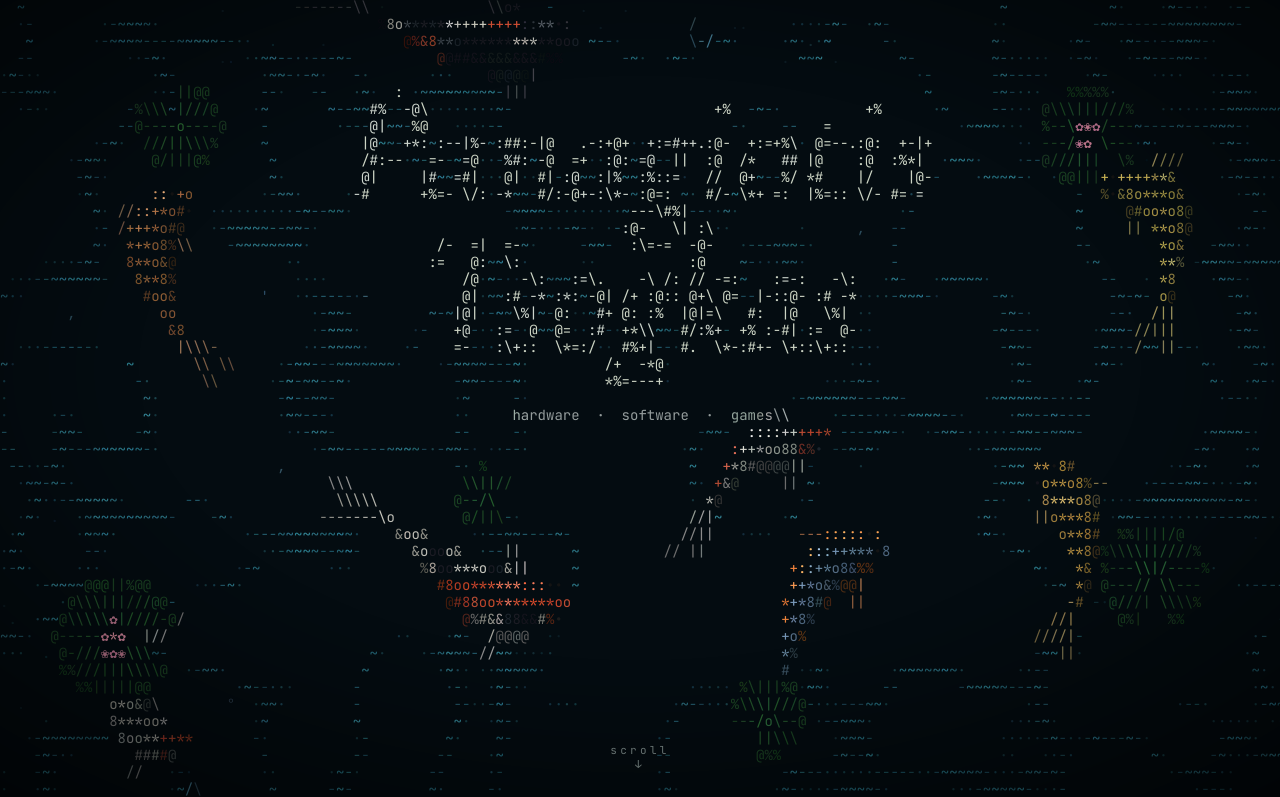
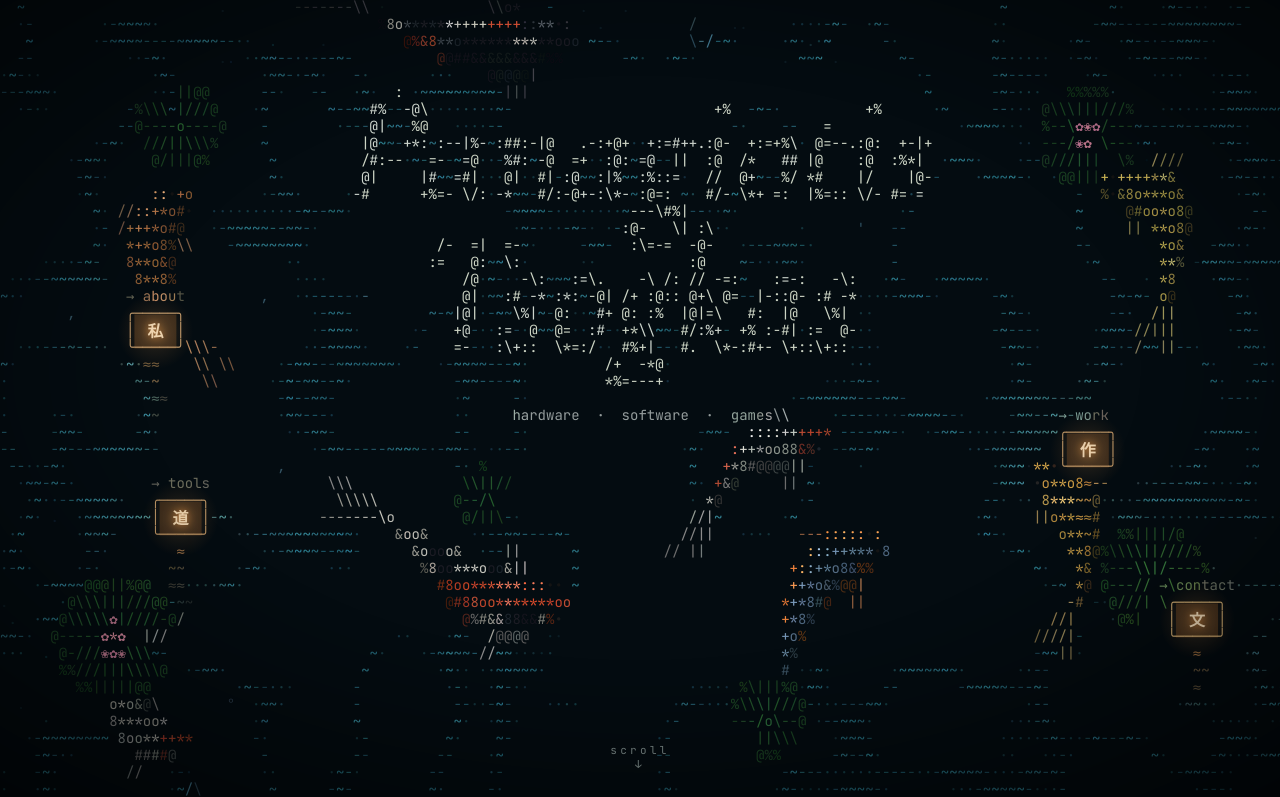
Before and after one commit to PANAGIVTHS/Pond-In-The-Rain, a plain HTML site: page Lantern Pond/index.html in a window 1280 px wide. Shown: the top 797 px of the page. Drawn offline with nearby package versions, Linux system fonts and the light colour scheme; animation ran at ten frames a second.

Commit message:
Lanterns as a floating map of the site
One lantern per section floats in the side margins; clicking one glides
to its section. Koi bump them as they pass.

```diff
--- a/Lantern Pond/index.html
+++ b/Lantern Pond/index.html
@@ -15,7 +15,7 @@
 <a id="nav" href="#top">Panagiotis Tsogkas</a>
 
 <!-- ============================ PAGE CONTENT: edit me ============================
-     Each <section> is a part of the page; its id is what the links point to.
+     Each <section> is a part of the page; its id is what the lanterns and links point to.
      ================================================================================== -->
 <main id="page">
   <div class="hero" id="top"><div class="scrollcue">scroll<br>↓</div></div>
@@ -79,6 +79,7 @@
 <script src="js/grid.js"></script>
 <script src="js/title.js"></script>
 <script src="js/koi.js"></script>
+<script src="js/lanterns.js"></script>
 <script src="js/state.js"></script>
 <script src="js/page-link.js"></script>
 <script src="js/input.js"></script>
--- a/Lantern Pond/js/config.js
+++ b/Lantern Pond/js/config.js
@@ -11,4 +11,12 @@ const CONFIG = {
   // how the name is drawn: "ascii" (classic density ramp) or "soft" (shaded blocks)
   titleStyle: "ascii",
   fishCount: 8,
+
+  // the lanterns are a floating map: clicking one glides to its section
+  lanterns: [
+    { kanji: "私", label: "about",   target: "about" },
+    { kanji: "作", label: "work",    target: "projects" },
+    { kanji: "道", label: "tools",   target: "tools" },
+    { kanji: "文", label: "contact", target: "contact" },
+  ],
 };
--- a/Lantern Pond/js/grid.js
+++ b/Lantern Pond/js/grid.js
@@ -18,6 +18,7 @@ let SC;            // scale relative to a 14px font: sizes and speeds are multip
 // ---- per-cell layers (index = row * COLS + col), rebuilt every frame ----
 let cellGlyph, cellR, cellG, cellB;      // final character + colour
 let rippleStrength, rippleGlyph;         // strongest ripple ring in the cell + its character
+let lanternGlow;                         // warm light from lanterns
 let koiShadow;                           // koi shadow on the floor / dark rim around a body
 let causticNet;                          // the moving net of light on the water
 let koiDepth, koiGlyph, koiR, koiG, koiB; // koi layer (depth -1 = no koi here)
@@ -47,6 +48,7 @@ function resize() {
   cellB = new Float32Array(N);
   rippleStrength = new Float32Array(N);
   rippleGlyph = new Array(N);
+  lanternGlow = new Float32Array(N);
   koiShadow = new Float32Array(N);
   causticNet = new Float32Array(N);
   koiDepth = new Float32Array(N);
@@ -57,6 +59,13 @@ function resize() {
 
   buildTitle();
   placePads();
+  // nav lanterns get new homes in the side margins
+  lanterns.forEach((L, i) => {
+    if (L.kind !== "nav") return;
+    [L.homeX, L.homeY] = lanternHome(i);
+    L.x = clamp(L.x, 40, W - 40);
+    L.y = clamp(L.y, 40, H - 40);
+  });
 }
 
 /** cell index of a point in px, or -1 if it's off the grid */
--- a/Lantern Pond/js/input.js
+++ b/Lantern Pond/js/input.js
@@ -1,7 +1,7 @@
 /* =============================================================================
-   Input: the water.
+   Input: the water and the lanterns.
    On the water: move = a small wake, click = a ripple that scares koi,
-   right-click / long-press = food.
+   right-click / long-press = food, click a lantern = go to its section.
    ============================================================================= */
 
 /** koi within radius of (x, y) dart away for `time` seconds */
@@ -33,25 +33,43 @@ function poke(x, y) {
   scare(x, y, 190 * SC, 0.9);
 }
 
+/** a lantern was clicked: it rings and the page goes to its section */
+function openLantern(L) {
+  L.intensity = 2.6;
+  addRipple(L.x, L.y, 90 * SC, 1, 55);
+  const el = $(L.info.target);
+  if (el) el.scrollIntoView({ behavior: "smooth", block: "start" });
+}
+
 // ---- the water itself
 canvas.addEventListener("contextmenu", e => e.preventDefault());
 canvas.addEventListener("pointermove", e => {
   pointer.x = e.clientX;
   pointer.y = e.clientY;
+  hovered = lanternAt(pointer.x, pointer.y);
+  canvas.style.cursor = hovered ? "pointer" : "default";
   const w = pointer.lastWake; // a small wake every so often as the pointer moves
   if (Math.hypot(pointer.x - w.x, pointer.y - w.y) > 34 * SC && t - w.t > 0.09) {
     w.x = pointer.x;
     w.y = pointer.y;
     w.t = t;
-    addRipple(pointer.x, pointer.y, 24 * SC, 0.38, 34);
+    if (!hovered) addRipple(pointer.x, pointer.y, 24 * SC, 0.38, 34);
   }
   if (pressTimer) {
     clearTimeout(pressTimer);
     pressTimer = null;
   }
 });
+canvas.addEventListener("pointerleave", () => {
+  hovered = null;
+});
 canvas.addEventListener("pointerdown", e => {
   const x = e.clientX, y = e.clientY;
+  const L = lanternAt(x, y);
+  if (L) {
+    openLantern(L);
+    return;
+  }
   if (e.button === 2) {
     feed(x, y);
     return;
--- /dev/null
+++ b/Lantern Pond/js/lanterns.js
@@ -0,0 +1,74 @@
+/* =============================================================================
+   Lanterns: the floating map of the site, one per section.
+   ============================================================================= */
+
+let lanterns = [];
+
+/** half the width of the page's content column: lanterns live outside it, in the side margins */
+const contentHalfWidth = () => Math.min(760, W * 0.9) / 2;
+
+/** lantern i's resting place: alternating left / right margins, spread down the screen */
+function lanternHome(i) {
+  const n = CONFIG.lanterns.length, margin = Math.max(70, (W - 2 * contentHalfWidth()) / 4);
+  return [i % 2 ? W - margin : margin, H * (0.42 + (0.46 * (i + 0.5)) / n)];
+}
+
+function makeLantern(info, kind, x, y, extra) {
+  return {
+    info,          // { kanji, label, target }
+    kind,          // "nav": a map lantern
+    x, y,
+    homeX: 0, homeY: 0,
+    vx: 0, vy: 0,
+    phase: rnd(0, 6), // flicker
+    state: "float",
+    hover: 0,         // 0..1, eases toward 1 while the pointer is on it
+    intensity: 1,     // brighter for a moment after it's clicked
+    ...extra,
+  };
+}
+
+function makeLanterns() {
+  lanterns = CONFIG.lanterns.map((info, i) => {
+    const [x, y] = lanternHome(i);
+    return makeLantern(info, "nav", x, y, { homeX: x, homeY: y });
+  });
+}
+
+/** the floating lantern under a point, if any */
+const lanternAt = (x, y) =>
+  lanterns.find(L => L.state === "float" && Math.abs(x - L.x) < 4.2 * CW && Math.abs(y - L.y) < 2 * CH) || null;
+
+function updateLanterns(dt) {
+  lanterns.forEach((L, i) => {
+    L.phase += dt;
+    L.hover = lerp(L.hover, hovered === L ? 1 : 0, 1 - Math.exp(-dt * 8));
+
+    if (L.intensity > 1) L.intensity = Math.max(1, L.intensity - dt * 1.2);
+    // drift on a slow current and spring gently home
+    L.vx += ((noise(L.x * 0.004, t * 0.06 + i * 7) - 0.5) * 14 + (L.homeX - L.x) * 0.03) * dt;
+    L.vy += ((noise(L.y * 0.004 + 5, t * 0.06 + i * 3) - 0.5) * 10 + (L.homeY - L.y) * 0.03) * dt;
+    // koi bump it as they pass (bumps toward the middle barely count)
+    for (const f of fish) {
+      const h = f.nodes[0];
+      if (Math.hypot(h.x - L.x, h.y - L.y) < 38 * SC) {
+        const px = Math.cos(f.heading), k = px * (L.x < W / 2 ? -1 : 1) < 0 ? 0.015 : 0.05;
+        L.vx += px * f.speed * k * dt * 10;
+        L.vy += Math.sin(f.heading) * f.speed * k * 0.6 * dt * 10;
+      }
+    }
+    // lanterns keep a little apart
+    for (const o of lanterns) {
+      if (o === L || o.state !== "float") continue;
+      const d = Math.hypot(L.x - o.x, L.y - o.y);
+      if (d < 90 * SC && d > 0) {
+        L.vx += ((L.x - o.x) / d) * 8 * dt;
+        L.vy += ((L.y - o.y) / d) * 8 * dt;
+      }
+    }
+    L.vx *= Math.exp(-dt * 0.9);
+    L.vy *= Math.exp(-dt * 0.9);
+    L.x = clamp(L.x + L.vx * dt * 10, 50, W - 50);
+    L.y = clamp(L.y + L.vy * dt * 10, 60, H - 60);
+  });
+}
--- a/Lantern Pond/js/main.js
+++ b/Lantern Pond/js/main.js
@@ -13,6 +13,7 @@ function frame(now) {
 }
 
 resize();
+makeLanterns();
 spawnKoi();
 addEventListener("resize", resize);
 if (document.fonts && document.fonts.ready) document.fonts.ready.then(resize); // re-measure once the web fonts arrive
--- a/Lantern Pond/js/render.js
+++ b/Lantern Pond/js/render.js
@@ -1,9 +1,9 @@
 /* =============================================================================
    Rendering. Each frame, in order:
-   1. light layers: the caustic net and ripple rings
+   1. light layers: the caustic net, ripple rings, lantern glow
    2. koi, deepest first, into the koi layer
    3. composite: every cell becomes koi or water, plus ripples and light
-   4. things on the surface: lily pads, the name, rain, food
+   4. things on the surface: lily pads, the name, rain, food, lanterns
    5. paint: one character per cell onto the canvas
    ============================================================================= */
 
@@ -15,12 +15,14 @@ const LIGHT_DIR = (() => {    // light from the upper left
 
 function render() {
   rippleStrength.fill(0);
+  lanternGlow.fill(0);
   koiShadow.fill(0);
   koiDepth.fill(-1);
   const aspect = CH / CW, scrollRows = scrollPix / CH;
 
   drawCaustics(aspect, scrollRows);
   drawRipples();
+  drawLanternGlow();
   fish.sort((a, b) => a.depth - b.depth); // deep koi first
   for (const f of fish) stampKoi(f);
   composite(aspect, scrollRows);
@@ -28,7 +30,8 @@ function render() {
   drawPads();
   drawTitle();
   drawSurfaceBits();
-  paint();
+  const lanternSprites = drawLanterns();
+  paint(lanternSprites);
 }
 
 /** the moving net of light on the water: bright where two drifting noise fields meet */
@@ -62,6 +65,23 @@ function drawRipples() {
         if (s > rippleStrength[k]) {
           rippleStrength[k] = s;
           rippleGlyph[k] = rp.r < 5 * SC ? (rp.strength > 1 ? "o" : "°") : lineGlyph(Math.atan2(dy, dx) + Math.PI / 2);
+        }
+      }
+  }
+}
+
+/** warm lantern light on the water, flickering */
+function drawLanternGlow() {
+  for (const L of lanterns) {
+    const R = (130 + L.hover * 30) * SC * Math.max(1, L.intensity);
+    const flicker = 0.86 + 0.1 * Math.sin(L.phase * 7.3) + 0.06 * Math.sin(L.phase * 13.1);
+    const { i0, i1, j0, j1 } = cellRange(L.x, L.y, R);
+    for (let j = j0; j <= j1; j++)
+      for (let i = i0; i <= i1; i++) {
+        const d = Math.hypot((i + 0.5) * CW - L.x, (j + 0.5) * CH - L.y) / R;
+        if (d < 1) {
+          const q = 1 - d;
+          lanternGlow[j * COLS + i] += q * q * flicker * (0.8 + 0.35 * L.hover);
         }
       }
   }
@@ -219,13 +239,13 @@ function composite(aspect, scrollRows) {
     for (let i = 0; i < COLS; i++) {
       const k = j * COLS + i;
       const dn = noise(i * 0.03 + t * 0.01, y * 0.03); // slow dark/light variation of the water
-      const rp = rippleStrength[k], nt = causticNet[k], sh = koiShadow[k];
+      const gw = lanternGlow[k], rp = rippleStrength[k], nt = causticNet[k], sh = koiShadow[k];
       let r, g, b, ch;
       if (koiDepth[k] >= 0) {
         ch = koiGlyph[k];
-        r = koiR[k] + nt * 14;
-        g = koiG[k] + nt * 20;
-        b = koiB[k] + nt * 22;
+        r = koiR[k] + gw * 95 + nt * 14;
+        g = koiG[k] + gw * 60 + nt * 20;
+        b = koiB[k] + gw * 25 + nt * 22;
         if (rp > 0.35) {
           ch = rippleGlyph[k];
           r += rp * 90;
@@ -233,10 +253,10 @@ function composite(aspect, scrollRows) {
           b += rp * 120;
         }
       } else {
-        const L = nt * 0.9 * (1 - sh * 0.8);
-        r = 5 + dn * 6 + L * 45;
-        g = 16 + dn * 12 + L * 120;
-        b = 24 + dn * 14 + L * 130;
+        const L = nt * 0.9 * (1 - sh * 0.8) + gw * 0.35;
+        r = 5 + dn * 6 + L * 45 + gw * 120;
+        g = 16 + dn * 12 + L * 120 + gw * 72;
+        b = 24 + dn * 14 + L * 130 + gw * 30;
         if (sh > 0) {
           r *= 1 - sh * 0.55;
           g *= 1 - sh * 0.55;
@@ -268,9 +288,9 @@ function drawPads() {
         if (d > R) continue;
         const a = Math.atan2(dy, dx);
         if (Math.abs(wrapAngle(a - p.notch)) < 0.28 && d > R * 0.12) continue;
-        const k = j * COLS + i, e = d / R, v = noise(i * 0.4, j * 0.4), s = (0.55 + 0.45 * (1 - e)) * (0.8 + 0.3 * v);
+        const k = j * COLS + i, e = d / R, v = noise(i * 0.4, j * 0.4), s = (0.55 + 0.45 * (1 - e)) * (0.8 + 0.3 * v) + lanternGlow[k] * 0.5;
         let ch = e > 0.86 ? (v > 0.5 ? "@" : "%") : e < 0.15 ? "o" : lineGlyph(a);
-        let r = 48 * s, g = 118 * s, b = 62 * s;
+        let r = 48 * s + lanternGlow[k] * 60, g = 118 * s + lanternGlow[k] * 40, b = 62 * s;
         if (p.flower && d < R * 0.3) {
           const fd = d / (R * 0.3);
           ch = fd < 0.35 ? "*" : (i + j) & 1 ? "✿" : "❀";
@@ -301,8 +321,8 @@ function drawTitle() {
       b = lerp(b, koiB[k] * 1.25, 0.6);
     }
     cellGlyph[k] = c;
-    cellR[k] = lerp(cellR[k], r, a);
-    cellG[k] = lerp(cellG[k], g, a);
+    cellR[k] = lerp(cellR[k], r + lanternGlow[k] * 60, a);
+    cellG[k] = lerp(cellG[k], g + lanternGlow[k] * 40, a);
     cellB[k] = lerp(cellB[k], b, a);
   }
 }
@@ -330,10 +350,74 @@ function drawSurfaceBits() {
   }
 }
 
-/** puts it all on the canvas: the background, then one character per cell */
-function paint() {
+/** lanterns: a paper box, its reflection and a label in the grid; returns the glows and kanji
+    that are painted separately (on top, in a serif font) */
+function drawLanterns() {
+  const glows = [], kanji = [];
+  const box = ["╭─────╮", "│     │", "╰─────╯"];
+  for (const L of lanterns) {
+    const cx = Math.round(L.x / CW - 0.5), cy = Math.round(L.y / CH - 0.5);
+    const flicker = 0.85 + 0.1 * Math.sin(L.phase * 7.3) + 0.05 * Math.sin(L.phase * 17), hv = L.hover;
+    for (let rr = 0; rr < 3; rr++)
+      for (let cc = 0; cc < 7; cc++) {
+        const i = cx - 3 + cc, j = cy - 1 + rr;
+        if (i < 0 || i >= COLS || j < 0 || j >= ROWS) continue;
+        const k = j * COLS + i;
+        cellGlyph[k] = box[rr][cc];
+        cellR[k] = (232 + hv * 20) * flicker;
+        cellG[k] = (186 + hv * 30) * flicker;
+        cellB[k] = (128 + hv * 40) * flicker;
+      }
+    glows.push([(cx - 2) * CW, (cy - 1) * CH + CH * 0.5, 5 * CW, CH * 2, (0.22 + 0.12 * hv) * flicker * Math.min(1.6, L.intensity)]);
+    kanji.push([(cx + 0.5) * CW, (cy + 0.5) * CH, L.info.kanji, flicker, hv]);
+
+    // reflection: a wobbling column of ~ ≈ below it
+    for (let n = 2; n <= 5; n++) {
+      const j = cy + n;
+      if (j >= ROWS) break;
+      const w = Math.round(Math.sin(t * 2.2 + n * 1.3 + L.phase) * 0.9);
+      for (const o of [0, w]) {
+        const i = cx + o;
+        if (i < 0 || i >= COLS) continue;
+        const k = j * COLS + i, a = (1 - n / 6) * 0.55 * flicker;
+        cellGlyph[k] = n % 2 ? "~" : "≈";
+        cellR[k] = lerp(cellR[k], 230, a);
+        cellG[k] = lerp(cellG[k], 150, a);
+        cellB[k] = lerp(cellB[k], 70, a);
+      }
+    }
+
+    // label above a map lantern ("→ about"), brighter on hover
+    if (L.kind === "nav" && L.state === "float") {
+      const s = "→ " + L.info.label, row = cy - 2, start = Math.round(L.x / CW - s.length / 2), a = Math.max(hv, 0.28);
+      if (row >= 0 && row < ROWS)
+        for (let n = 0; n < s.length; n++) {
+          const i = start + n;
+          if (i < 0 || i >= COLS || s[n] === " ") continue;
+          const k = row * COLS + i;
+          cellGlyph[k] = s[n];
+          cellR[k] = lerp(cellR[k], 250, a);
+          cellG[k] = lerp(cellG[k], 226, a);
+          cellB[k] = lerp(cellB[k], 190, a);
+        }
+    }
+  }
+  return { glows, kanji };
+}
+
+/** puts it all on the canvas: background, lantern glows, the characters, then the kanji */
+function paint({ glows, kanji }) {
   ctx.fillStyle = "#040c11";
   ctx.fillRect(0, 0, W, H);
+  for (const [x, y, w, h, a] of glows) {
+    ctx.fillStyle = `rgba(255,150,60,${a})`;
+    ctx.fillRect(x, y, w, h);
+    const g = ctx.createRadialGradient(x + w / 2, y + h / 2, 2, x + w / 2, y + h / 2, w * 0.9);
+    g.addColorStop(0, `rgba(255,190,110,${a * 0.9})`);
+    g.addColorStop(1, "rgba(255,140,50,0)");
+    ctx.fillStyle = g;
+    ctx.fillRect(x - w * 0.4, y - h * 0.6, w * 1.8, h * 2.2);
+  }
 
   ctx.font = `${FS}px ${FONT}`;
   ctx.textBaseline = "middle";
@@ -352,4 +436,14 @@ function paint() {
       ctx.fillText(ch, i * CW, y);
     }
   }
+
+  ctx.textAlign = "center";
+  ctx.font = `600 ${Math.round(FS * 1.15)}px "Noto Serif JP",serif`;
+  for (const [x, y, kj, flicker, hv] of kanji) {
+    ctx.fillStyle = `rgba(255,${(232 + hv * 20) | 0},${(196 + hv * 40) | 0},${0.85 * flicker + 0.15})`;
+    ctx.shadowColor = "rgba(255,160,70,.9)";
+    ctx.shadowBlur = 10 + hv * 8;
+    ctx.fillText(kj, x, y + 1);
+  }
+  ctx.shadowBlur = 0;
 }
--- a/Lantern Pond/js/simulation.js
+++ b/Lantern Pond/js/simulation.js
@@ -1,5 +1,6 @@
 /* =============================================================================
-   The simulation, stepped once per frame: weather, then every koi.
+   The simulation, stepped once per frame: weather, then every koi
+   and lantern.
    ============================================================================= */
 
 function update(dt) {
@@ -7,6 +8,7 @@ function update(dt) {
   for (const p of pellets) p.life -= dt;
   pellets = pellets.filter(p => p.life > 0);
   for (const f of fish) updateKoi(f, dt);
+  updateLanterns(dt);
 }
 
 function updateWeather(dt) {
--- a/Lantern Pond/js/state.js
+++ b/Lantern Pond/js/state.js
@@ -11,6 +11,7 @@ let lastScrollY = scrollY;
 let scrollPix = 0;          // how far the pond has drifted from scrolling (moves the light net with it)
 
 const pointer = { x: -999, y: -999, lastWake: { x: 0, y: 0, t: 0 } };
+let hovered = null;         // the lantern under the pointer
 let pressTimer = null;      // long-press to feed on touch screens
 
 let ripples = [];           // { x, y, r, max, strength, speed } expanding rings
```
